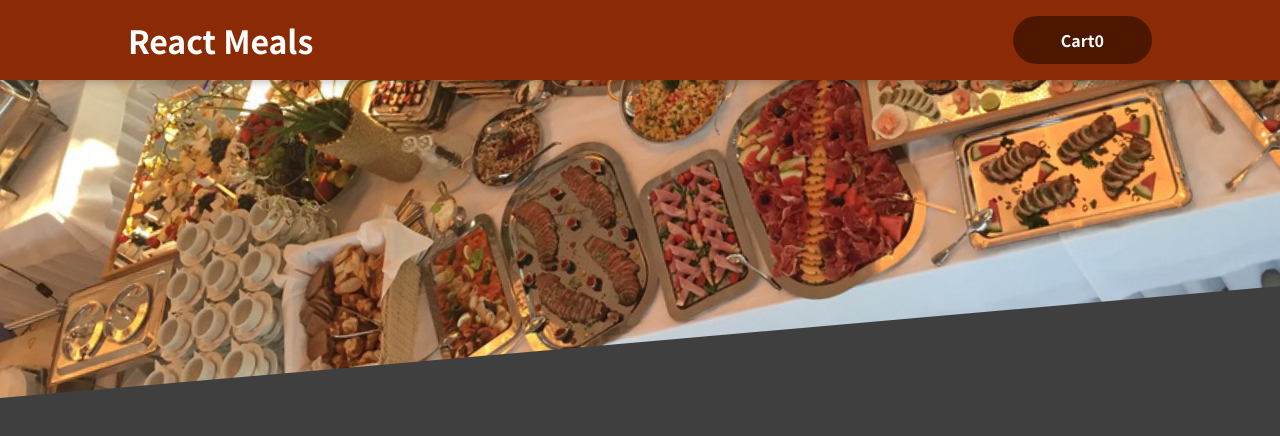
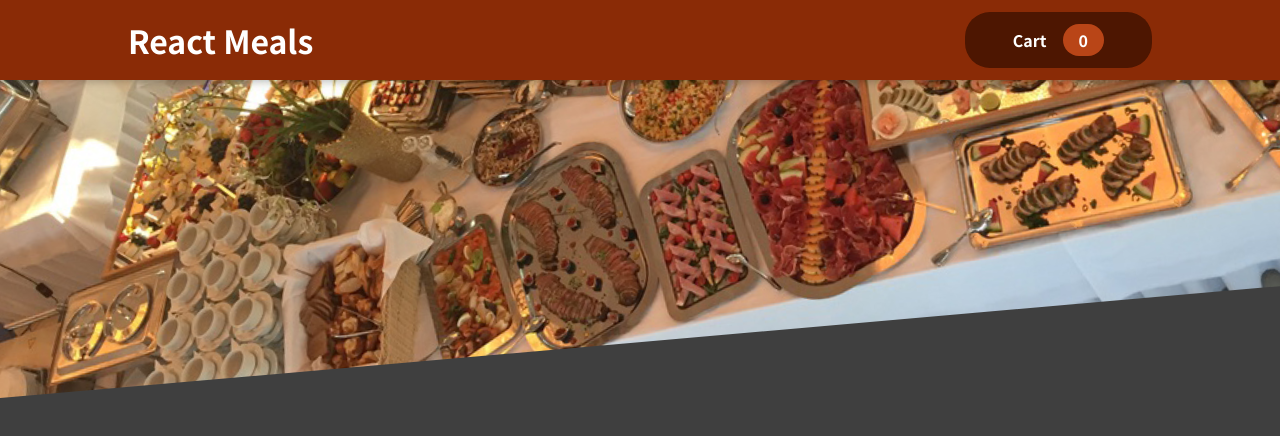
Before and after one commit to DavidPerelman/react-meals, a React (Create React App) app: page / in a window 1280 px wide. Shown: the top 436 px of the page. Built offline with nearby package versions, Linux system fonts and the light colour scheme.

Commit message:
setup HeaderCartButton.js component

```diff
--- /dev/null
+++ b/src/components/Cart/HeaderCartButton.js
@@ -0,0 +1,12 @@
+import React from 'react';
+import classes from './HeaderCartButton.module.css';
+
+const HeaderCartButton = () => {
+  return (
+    <button className={classes.button}>
+      Cart <span className={classes.badge}>0</span>
+    </button>
+  );
+};
+
+export default HeaderCartButton;
--- a/src/components/Layout/Header/Header.js
+++ b/src/components/Layout/Header/Header.js
@@ -1,16 +1,14 @@
 import React, { Fragment } from 'react';
 import classes from './Header.module.css';
-import btnClasses from './HeaderCartButton.module.css';
 import image from '../../../assets/meals.jpg';
+import HeaderCartButton from '../../Cart/HeaderCartButton';
 
 const Header = () => {
   return (
     <Fragment>
       <header className={classes.header}>
         <h1>React Meals</h1>
-        <button className={btnClasses.button}>
-          Cart <span className={classes.badge}>0</span>
-        </button>
+        <HeaderCartButton />
       </header>
       <div className={classes['main-image']}>
         <img src={image} alt='A table full of delicious food!' />
```
Also changed, not shown: src/components/Cart/HeaderCartButton.module.css (renamed from src/components/Layout/Header/HeaderCartButton.module.css).
